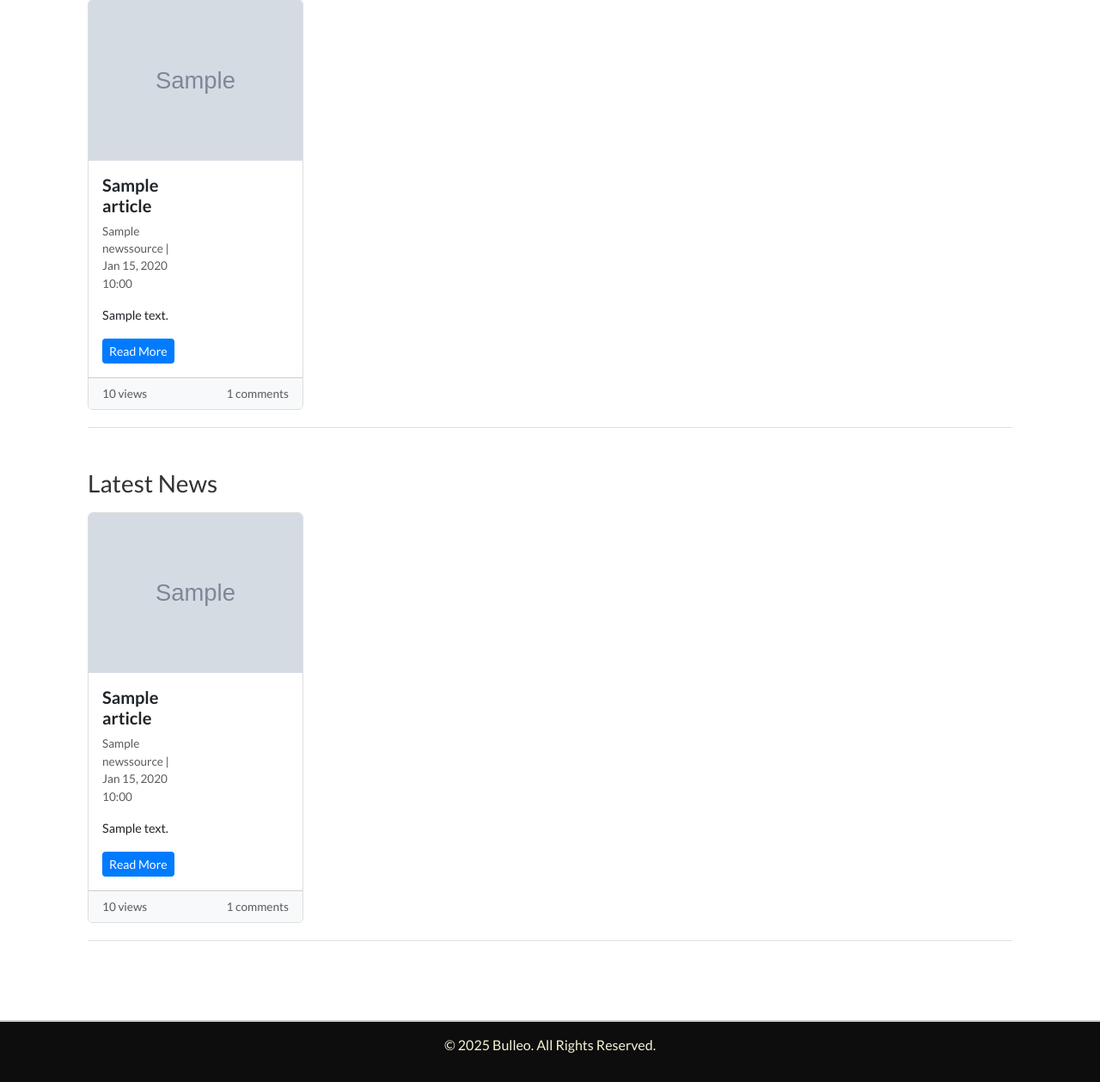
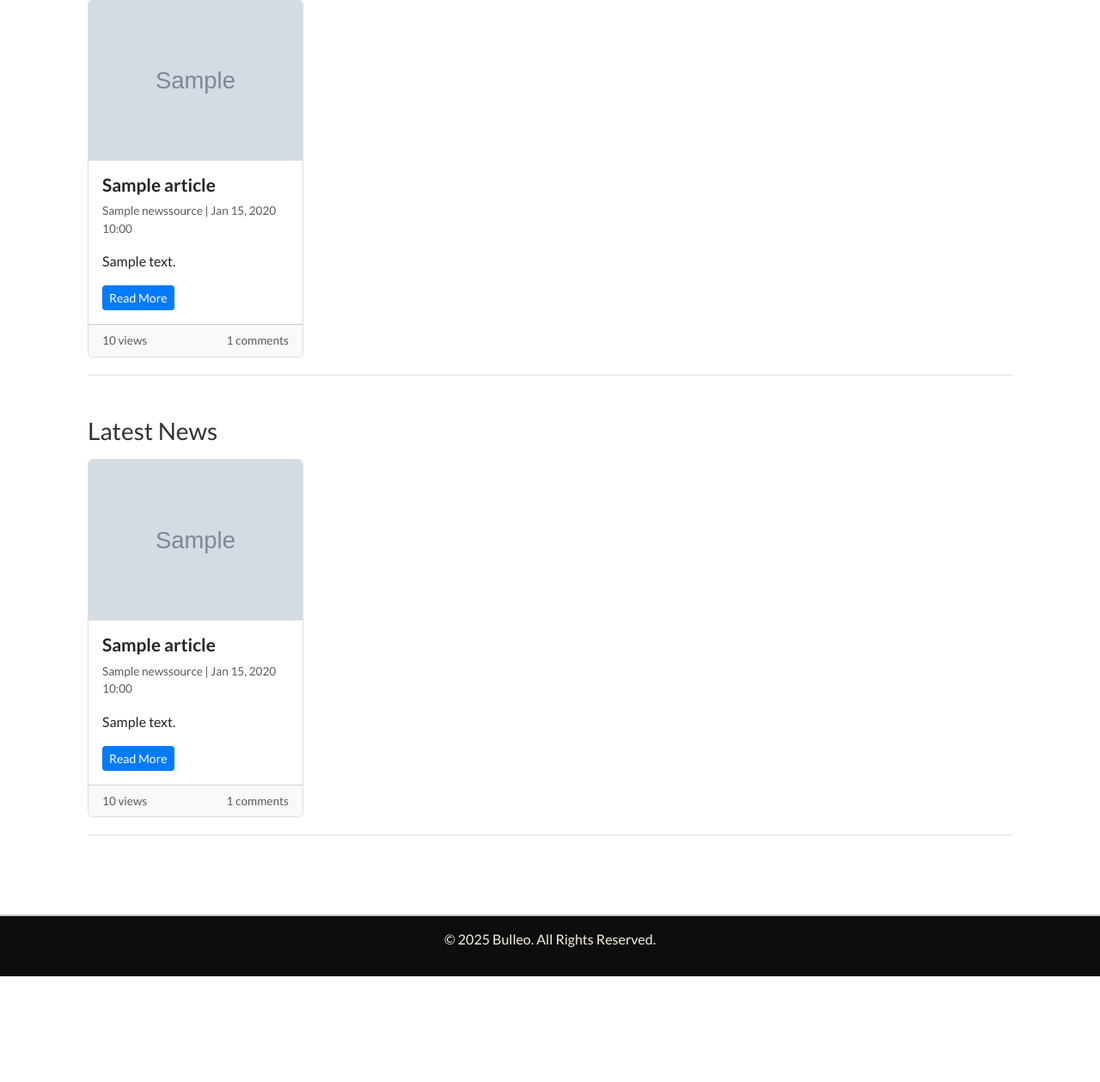
Before and after one commit to Merrick101/bulleo, a Django app: page / in a window 1280 px wide. Shown: the part 362-1621 px from the top of the page at 86% size. After the commit the page ends 1498 px from the top, so only its background shows below. Run offline with Django 4.2, Linux system fonts and the light colour scheme; tables that the repository leaves empty hold one stand-in row (values such as "Sample post"); grey boxes marked "Sample" are stand-in pictures; parts of the project's set-up code (start-up, migrations or seed data) failed here and were passed over; some libraries are stand-ins or nearby versions.

Commit message:
Modify homepage template and add css to display article cards and card contents equally across each row

```diff
--- a/static/css/style.css
+++ b/static/css/style.css
@@ -193,16 +193,36 @@ body {
   border: 1px solid #ddd;
 }
 
+.bulleo-home-article-card .card-body {
+  display: block;
+  width: 100%;
+}
+
 .bulleo-home-article-title {
   font-weight: 600;
+  font-size: 1.3rem;
+  line-clamp: 3;
+  display: -webkit-box;
+  -webkit-line-clamp: 3;
+  -webkit-box-orient: vertical;
+  overflow: hidden;
+  text-overflow: ellipsis;
+  white-space: normal;
+}
+
+.bulleo-home-article-summary {
+  font-size: 1rem;
+  line-clamp: 4;
+  display: -webkit-box;
+  -webkit-line-clamp: 4;
+  -webkit-box-orient: vertical;
+  overflow: hidden;
+  text-overflow: ellipsis;
+  white-space: normal;
 }
 
 .bulleo-home-article-meta {
   font-size: 0.85rem;
-}
-
-.bulleo-home-article-summary {
-  font-size: 0.9rem;
 }
 
 .bulleo-home-article-footer {
--- a/templates/news/homepage.html
+++ b/templates/news/homepage.html
@@ -36,7 +36,7 @@
       <div class="row row-cols-1 row-cols-sm-2 row-cols-md-3 row-cols-lg-4 g-4">
         {% for article in trending_articles %}
           <div class="col">
-            <div class="card bulleo-home-article-card">
+            <div class="card bulleo-home-article-card h-100">
               {% if article.image_url %}
                 <img src="{{ article.image_url }}" class="card-img-top" alt="{{ article.title }}">
               {% endif %}
@@ -79,7 +79,7 @@
       <div class="row row-cols-1 row-cols-sm-2 row-cols-md-3 row-cols-lg-4 g-4">
         {% for article in latest_articles %}
           <div class="col">
-            <div class="card bulleo-home-article-card">
+            <div class="card bulleo-home-article-card h-100">
               {% if article.image_url %}
                 <img src="{{ article.image_url }}" class="card-img-top" alt="{{ article.title }}">
               {% endif %}
@@ -126,7 +126,7 @@
             <div class="row row-cols-1 row-cols-sm-2 row-cols-md-3 row-cols-lg-4 g-4">
               {% for article in cat_articles %}
                 <div class="col">
-                  <div class="card bulleo-home-article-card">
+                  <div class="card h-100 bulleo-home-article-card">
                     {% if article.image_url %}
                       <img src="{{ article.image_url }}" class="card-img-top" alt="{{ article.title }}">
                     {% endif %}
```
